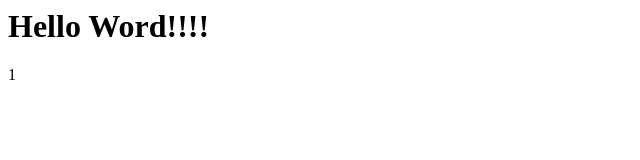
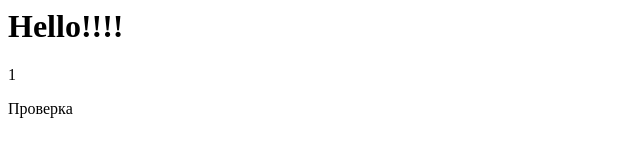
Before and after one commit to xxdioxx/skillbox, a website: page index.html in a window 1280 px wide. Shown: the whole page, without its empty margins (0-640 px from the left). Drawn offline with Linux system fonts and the light colour scheme.

Commit message:
проверка

```diff
--- a/index.html
+++ b/index.html
@@ -6,7 +6,8 @@
     <title>Reddit</title>
 </head>
 <body>
-    <H1>Hello Word!!!!</H1>
+    <H1>Hello!!!!</H1>
     <p>1</p>
+<p>Проверка</p>
 </body>
 </html>
```
Also changed, not shown: 2 other files.
